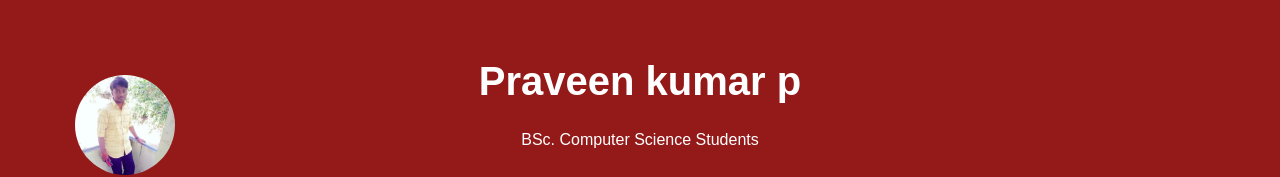
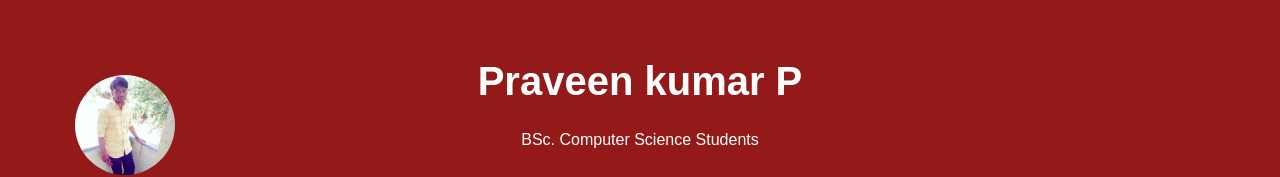
Before and after one commit to praveen-31-praveen/Digital-potfolio-, a plain HTML site: page index.html in a window 1280 px wide. Shown: the top 177 px of the page. Drawn offline with Linux system fonts and the light colour scheme.

Commit message:
Update index.html

```diff
--- a/index.html
+++ b/index.html
@@ -96,7 +96,7 @@
         <div class="header-content">
             <!-- Add your profile picture here -->
             <img src="IMG-20250320-WA0005.jpg" alt="Your Profile Picture" class="profile-picture">
-            <h1>Praveen kumar p</h1>
+            <h1>Praveen kumar P</h1>
             <p>BSc. Computer Science Students</p>
         </div>
     </header>
```
